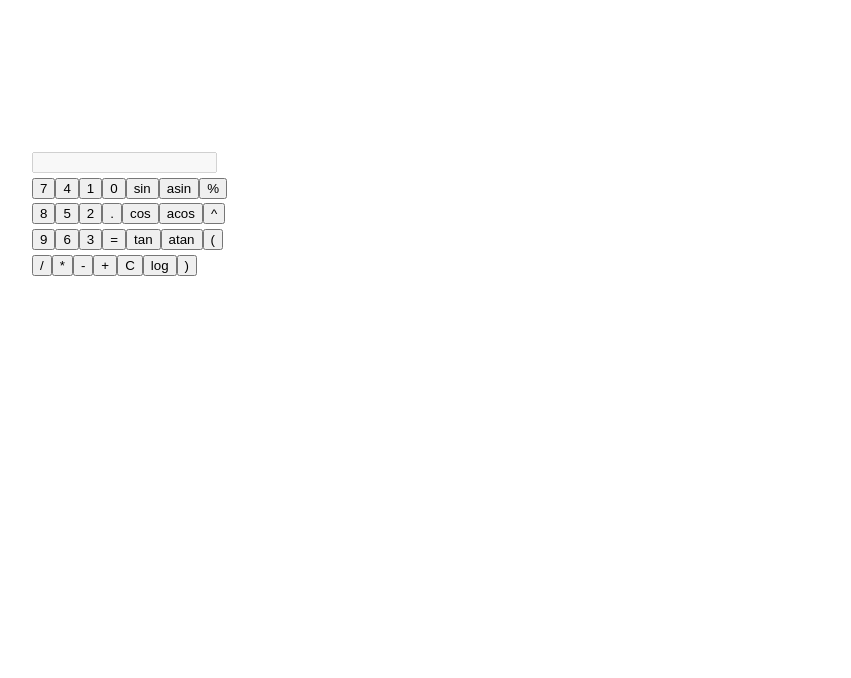
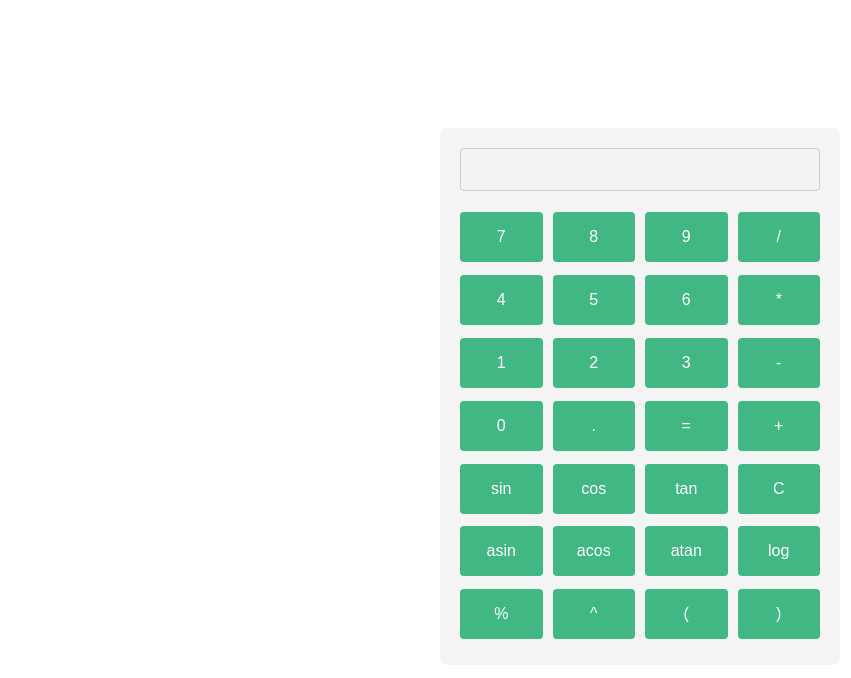
Before and after one commit to pedrohenrique11/calculadora_aritmetica, a Vue app: page / in a window 1280 px wide. Shown: the top 678 px of the page, without its empty margins (0-851 px from the left). Built offline with nearby package versions, Linux system fonts and the light colour scheme.

Commit message:
feat: new style in css

```diff
--- a/src/App.vue
+++ b/src/App.vue
@@ -3,9 +3,6 @@ import CalculatorView from './views/CalculatorView.vue';
 </script>
 
 <template>
-  <header>
-      <h1>Calculadora</h1>
-  </header>
   <CalculatorView />
 </template>
 
--- a/src/components/TheCalculator.vue
+++ b/src/components/TheCalculator.vue
@@ -46,6 +46,9 @@ export default {
           break;
         case 'atan':
           this.calculateArcTangent();
+          break;
+        case 'log':
+            this.calculateLog();
           break;
         case '(':
           this.expression += button;
@@ -135,13 +138,21 @@ export default {
     }
     },
     calculateArcTangent() {
-      try {
+        try {
         const result = Math.atan(eval(this.expression));
         this.expression = result.toString();
       } catch (error) {
         this.expression = 'Erro';
       }
     },
+    calculateLog() {
+        try{
+            const result = Math.log(eval(this.expression));
+            this.expression = result.toString();
+        } catch (error) {
+            this.expression = 'Error';
+        }
+    }
   },
 };
 </script>
@@ -159,6 +170,46 @@ export default {
   </div>
 </template>
 
-<style>
+<style scoped>
+.calculator {
+  max-width: 400px;
+  margin: 6rem auto;
+  background-color: #f4f4f4;
+  border-radius: 8px;
+  padding: 20px;
+}
 
+input {
+  width: 100%;
+  padding: 10px;
+  font-size: 18px;
+  margin-bottom: 15px;
+  box-sizing: border-box;
+  border: 1px solid #ccc;
+  border-radius: 4px;
+  outline: none;
+}
+
+.buttons {
+  display: grid;
+  grid-template-columns: repeat(4, 1fr);
+  gap: 10px;
+}
+
+button {
+  width: 100%;
+  padding: 1rem;
+  margin: 0.4rem 0;
+  font-size: 16px;
+  border: none;
+  border-radius: 4px;
+  cursor: pointer;
+  background-color: #41b883;
+  color: white;
+  transition: background-color 0.3s;
+}
+
+button:hover {
+  background-color: #3e8f61;
+}
 </style>
```
